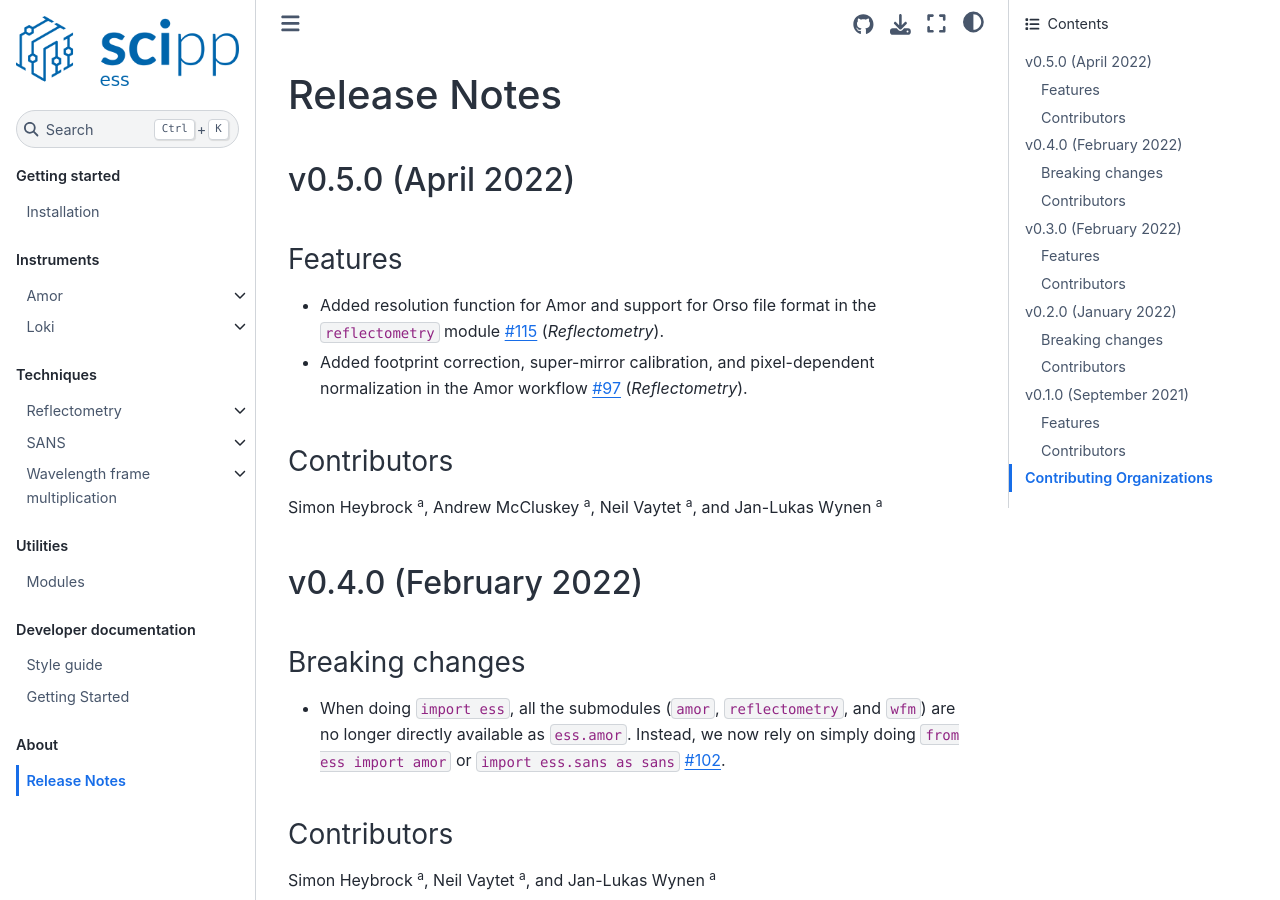
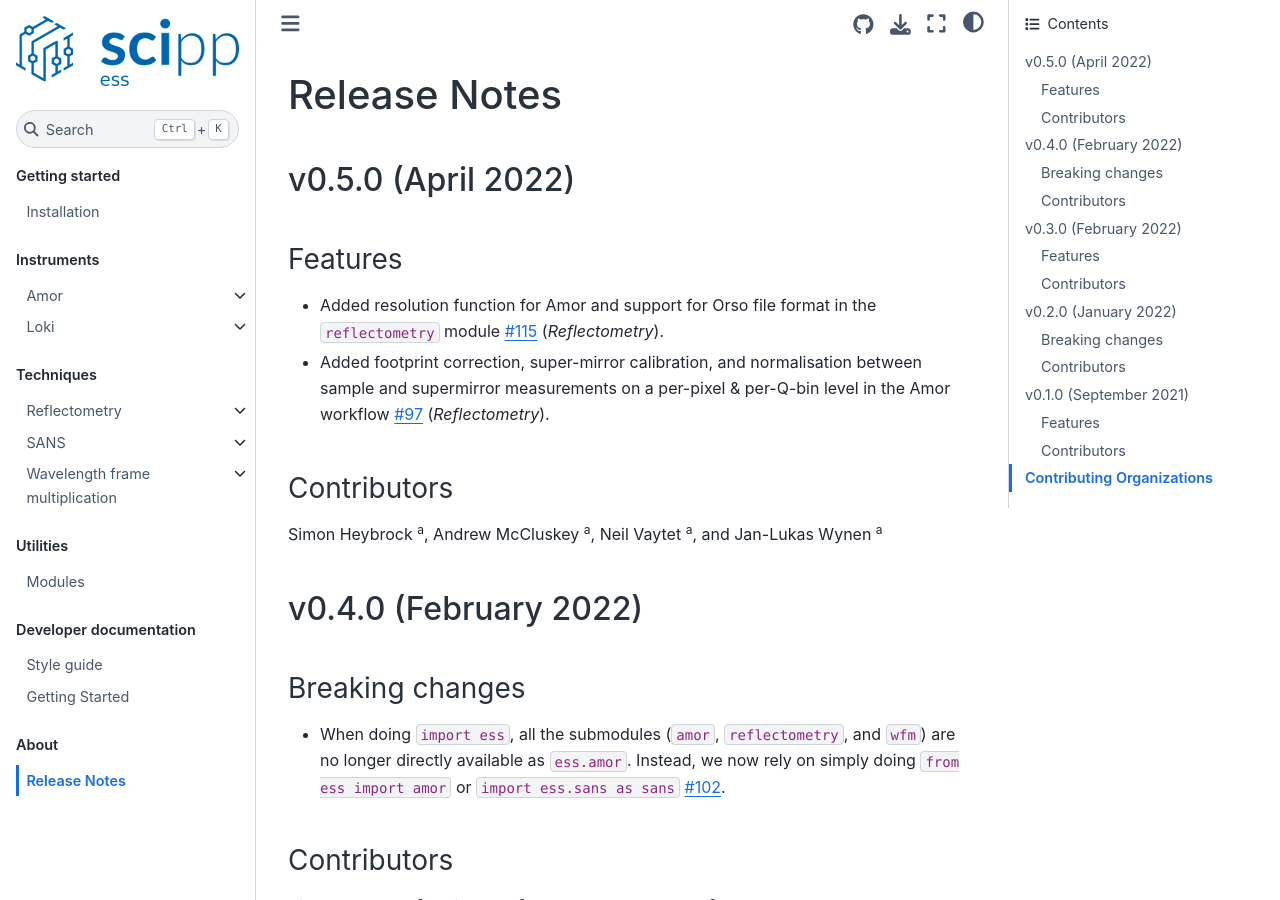
Before and after one commit to gudlot/ess, a Sphinx documentation site: the page built from docs/about/release-notes.rst, in a window 1280 px wide and 900 px high. Built offline with Sphinx 7.4.7 and the Sphinx Book theme 1.1.4, drawn with Linux system fonts in a browser that asks for light colours.

Commit message:
use wording suggested by IDS

```diff
--- a/docs/about/release-notes.rst
+++ b/docs/about/release-notes.rst
@@ -10,7 +10,7 @@ Features
 ~~~~~~~~
 
 * Added resolution function for Amor and support for Orso file format in the ``reflectometry`` module `#115 <https://github.com/scipp/ess/pull/115>`_ (*Reflectometry*).
-* Added footprint correction, super-mirror calibration, and pixel-dependent normalization in the Amor workflow `#97 <https://github.com/scipp/ess/pull/97>`_ (*Reflectometry*).
+* Added footprint correction, super-mirror calibration, and normalisation between sample and supermirror measurements on a per-pixel & per-Q-bin level in the Amor workflow `#97 <https://github.com/scipp/ess/pull/97>`_ (*Reflectometry*).
 
 Contributors
 ~~~~~~~~~~~~
```
